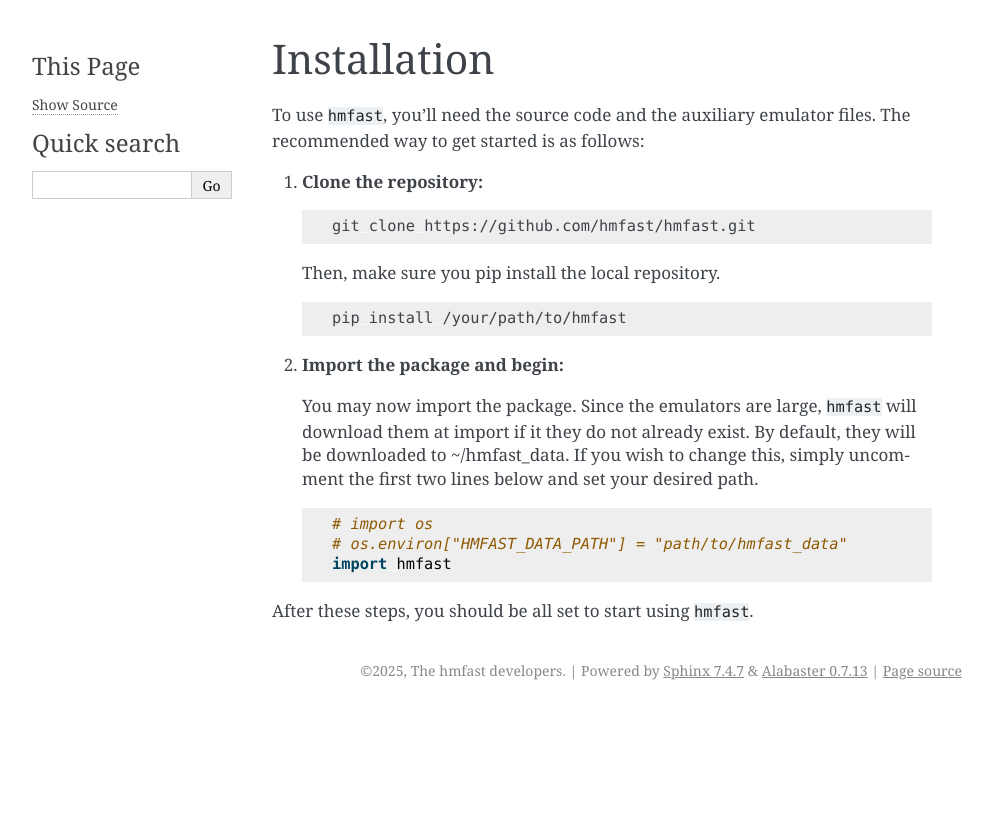
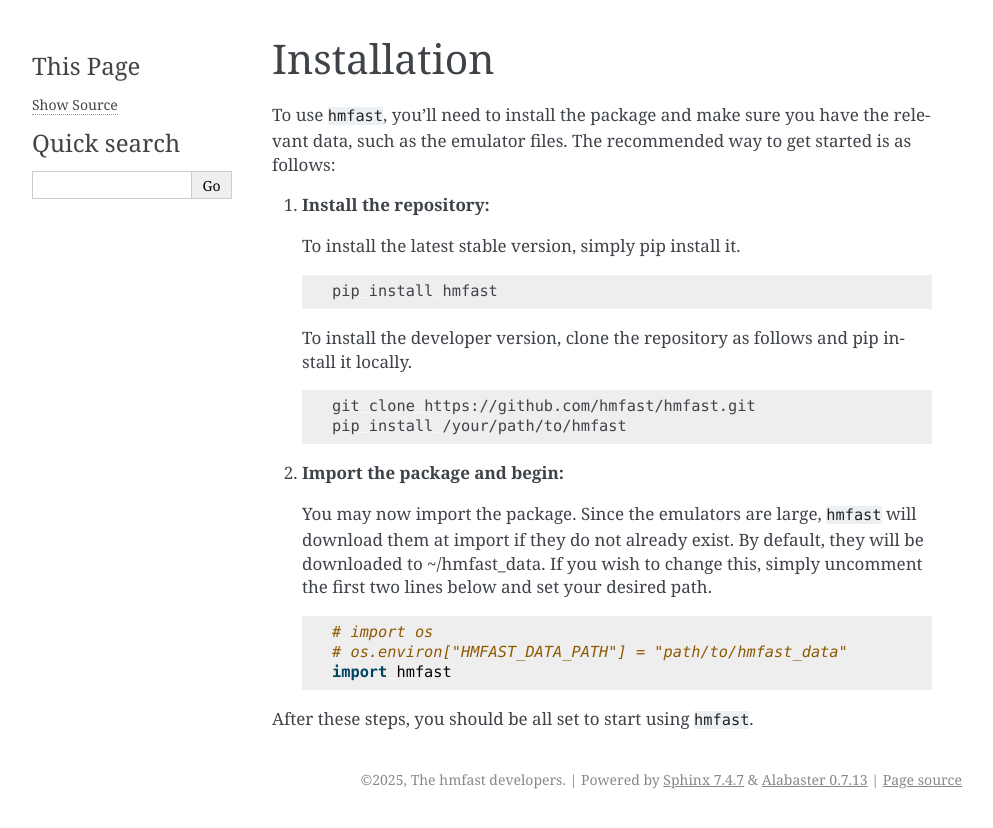
Before and after one commit to hmfast/hmfast, a Sphinx documentation site: the page built from docs/source/installation.rst, in a window 1280 px wide. Shown: the top 828 px of the page, without its empty margins (148-1141 px from the left). Built offline with Sphinx 7.4.7, drawn with Linux system fonts in a browser that asks for light colours.

Commit message:
Modified HaloModel to take cosmo_model as input instead of Emulator instance

```diff
--- a/docs/source/emulator.rst
+++ b/docs/source/emulator.rst
@@ -123,7 +123,7 @@ Below is an example showing how to compute and plot the linear and non-linear ma
     # Linear power spectrum
     Pk_lin, k_lin = emulator.get_pk_at_z(z_pk, params=params_hmfast, linear=True)
 
-    # Non-linear power spectrum (if available in your emulator files)
+    # Non-linear power spectrum
     Pk_nl, k_nl = emulator.get_pk_at_z(z_pk, params=params_hmfast, linear=False)
 
     plt.figure(figsize=(7,4))
--- a/docs/source/halo_model.rst
+++ b/docs/source/halo_model.rst
@@ -37,12 +37,9 @@ To use the ``HaloModel`` class, you must first instantiate your cosmological par
 
 .. code-block:: python
 
-    # Load emulators
-
-    emulator = hmfast.emulator_eval.Emulator(cosmo_model=0)
 
     # Define the halo model
-    halo_model = hmfast.halo_model.HaloModel(emulator)
+    halo_model = hmfast.halo_model.HaloModel(cosmo_model=0)
 
     # Mass and redshift grids
     z_grid = jnp.geomspace(0.005, 3.0, 100)
--- a/docs/source/installation.rst
+++ b/docs/source/installation.rst
@@ -2,26 +2,30 @@ Installation
 ============
 
 
-To use ``hmfast``, you'll need the source code and the auxiliary emulator files.
+To use ``hmfast``, you'll need to install the package and make sure you have the relevant data, such as the emulator files.
 The recommended way to get started is as follows:
 
-1. **Clone the repository:**
+1. **Install the repository:**
+
+   To install the latest stable version, simply pip install it.
+
+   .. code-block:: bash
+
+      pip install hmfast
+
+   To install the developer version, clone the repository as follows and pip install it locally.
 
    .. code-block:: bash
 
       git clone https://github.com/hmfast/hmfast.git
+      pip install /your/path/to/hmfast
 
-   Then, make sure you pip install the local repository.
-
-   .. code-block:: bash
-
-      pip install /your/path/to/hmfast
 
 
 2. **Import the package and begin:**
 
    You may now import the package.
-   Since the emulators are large, ``hmfast`` will download them at import if it they do not already exist.
+   Since the emulators are large, ``hmfast`` will download them at import if they do not already exist.
    By default, they will be downloaded to ~/hmfast_data.
    If you wish to change this, simply uncomment the first two lines below and set your desired path.
 
```
Also changed, not shown: 1 other file.
